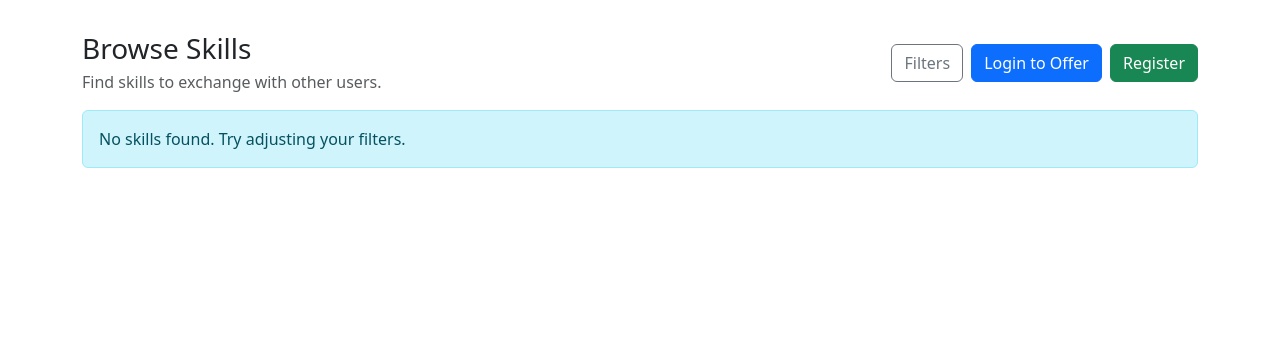
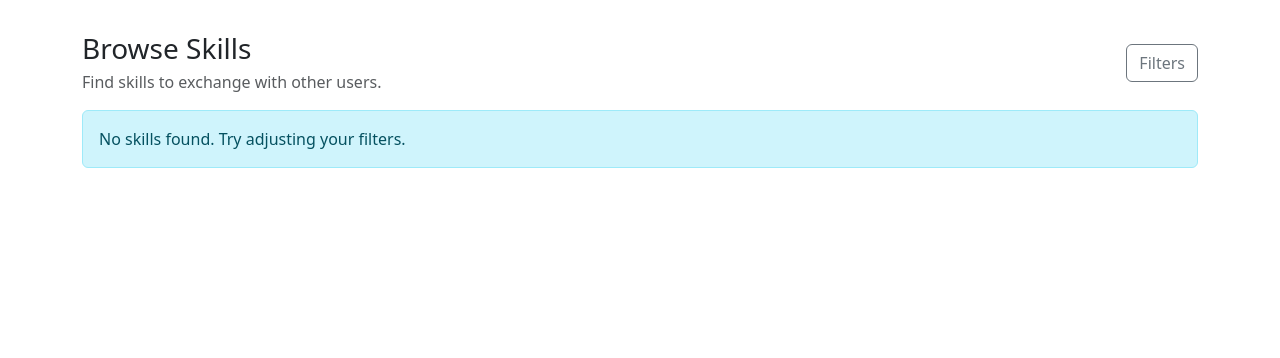
Before and after one commit to cstuart756/skillswap-hub, a Django app: page / in a window 1280 px wide. Shown: the part 62-420 px from the top of the page. Run offline with Django 5.2, Linux system fonts and the light colour scheme; data that the repository does not hold is empty.

Commit message:
fix: update registration link url and remove duplicate login link

```diff
--- a/skills/templates/skills/skill_list.html
+++ b/skills/templates/skills/skill_list.html
@@ -13,9 +13,6 @@
             aria-controls="filters">Filters</button>
     {% if user.is_authenticated %}
       <a class="btn btn-primary" href="{% url 'skill_create' %}">Offer a Skill</a>
-    {% else %}
-      <a class="btn btn-primary" href="{% url 'login' %}">Login to Offer</a>
-    <a class="btn btn-success" href="{% url 'accounts:register' %}">Register</a>
     {% endif %}
   </div>
 </div>
@@ -76,7 +73,7 @@
           <div class="card-footer bg-transparent border-top-0">
             <a class="btn btn-outline-primary btn-sm" href="{{ skill.get_absolute_url }}">View</a>
              {% if user.is_authenticated %}
-               <a class="btn btn-success btn-sm" href="{% url 'exchange_request' skill.pk %}">Register Interest</a>
+               <a class="btn btn-success btn-sm" href="{% url 'exchange_request_create' skill.pk %}">Register Interest</a>
              {% else %}
                <a class="btn btn-success btn-sm" href="{% url 'accounts:register' %}">Register to Request</a>
              {% endif %}
```
